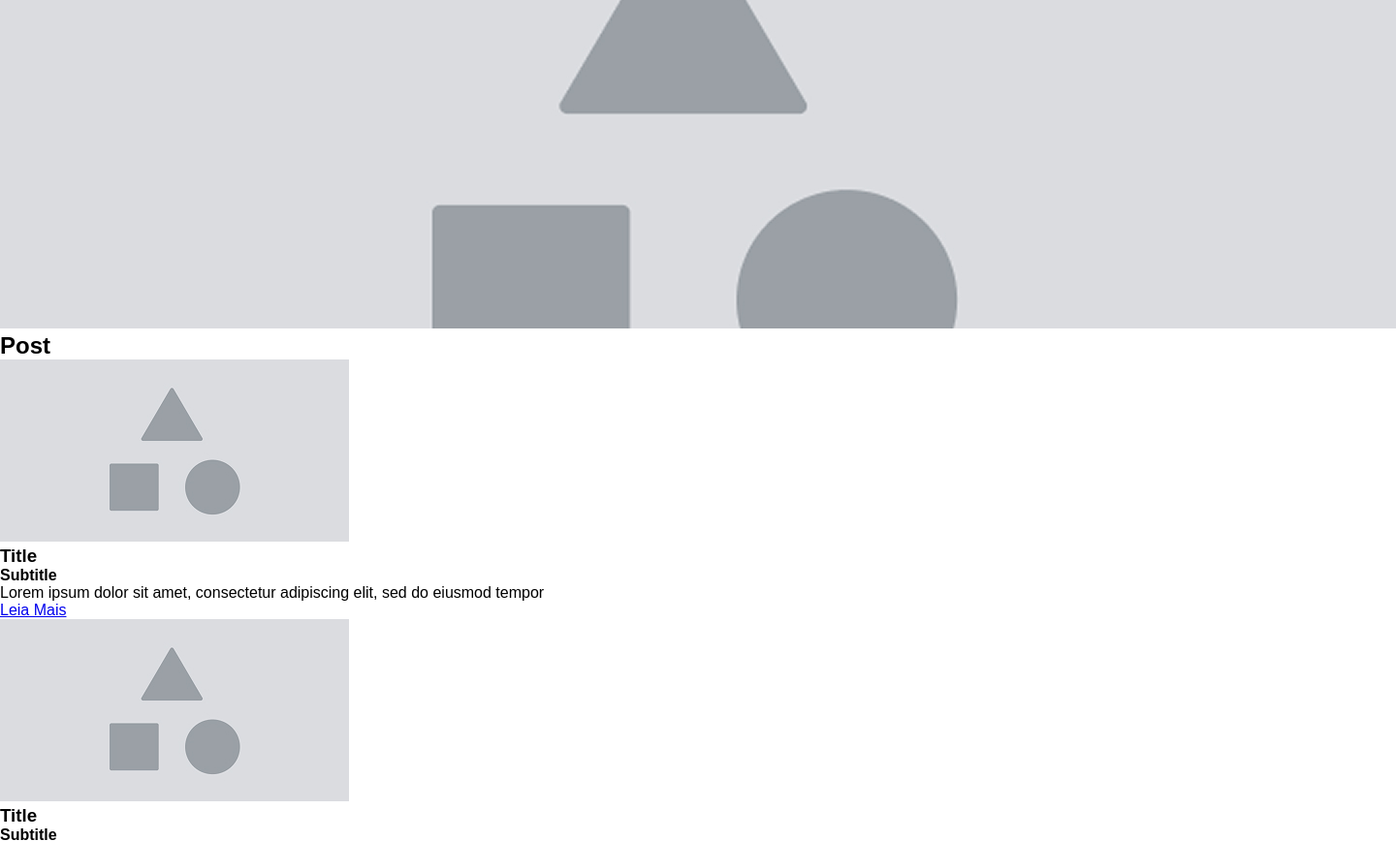
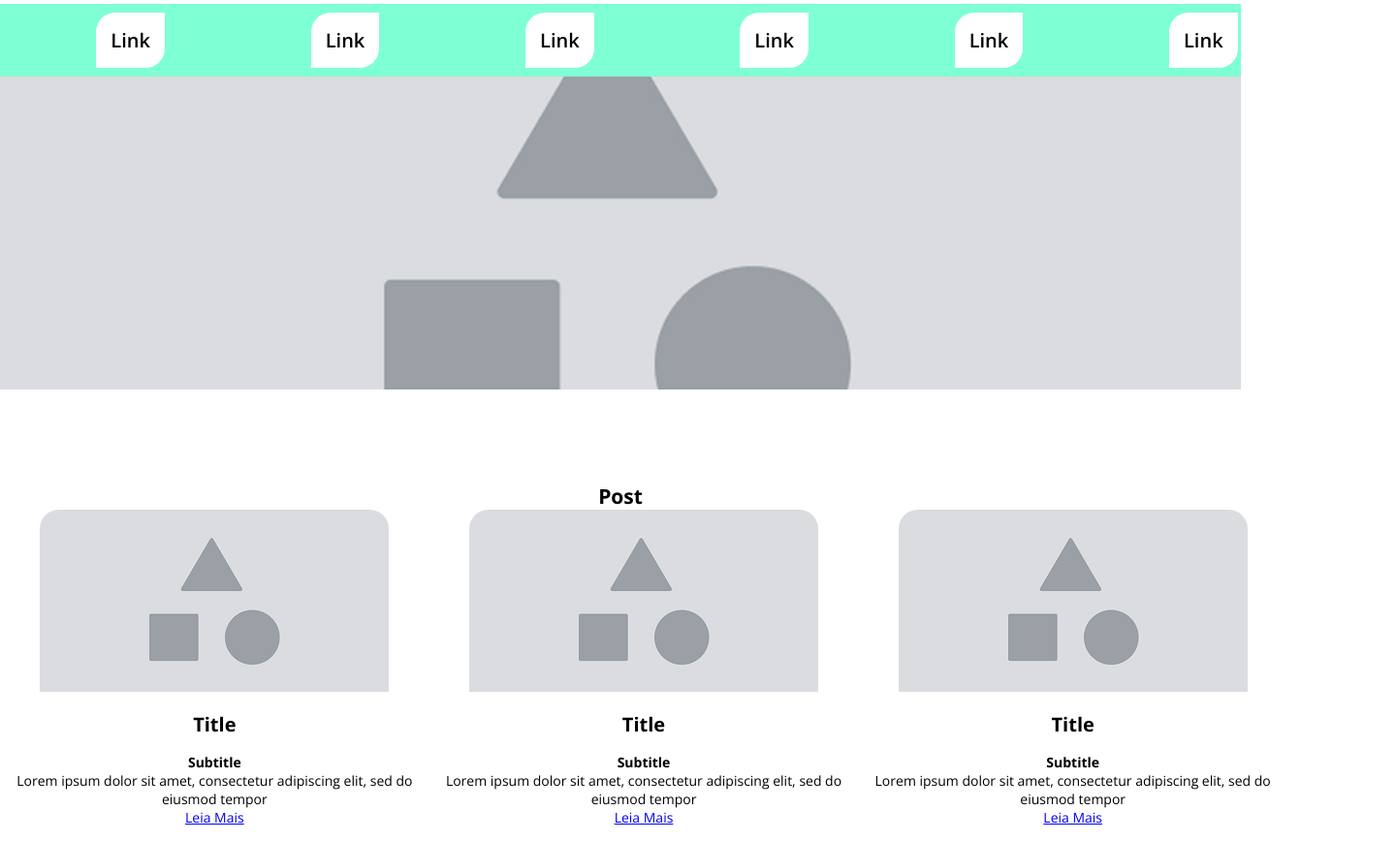
Before and after one commit to Mav-isolivr/aulas-css-SENAI, a plain HTML site: page wireframe/index.html in a window 1280 px wide. Shown: the part 79-947 px from the top of the page at 97% size, 1440 px wide, since content can reach past the window. Drawn offline with nearby package versions, Linux system fonts and the light colour scheme.

Commit message:
atualização no visual, modificação no CSS

```diff
--- a/wireframe/css/styles.css
+++ b/wireframe/css/styles.css
@@ -1,7 +1,7 @@
 * {
     margin: 0;
     padding: 0;
-    font-family: Arial, Helvetica, sans-serif;
+    font-family: "Open Sans", sans-serif;
 }
 
 
@@ -13,13 +13,68 @@
 
 /* header */
 
+header{
+    padding: 20px;
+}
+
 h1{
     text-align: center;
 }
 
 /* nav */
+
+    nav{
+        background: aquamarine;
+        padding: 24px;
+    }
+
 nav ul{
     list-style: none;
     display: flex;
+    justify-content: space-around;
+}
+
+nav ul li a {
+    color: #000;
+    font-weight: 600;
+    font-size: 20px;
+    text-decoration: none;
+    background: #fff;
+    padding: 15px;
+    transition: all ease-in-out 0.3s;
+    border-radius: 20px 0;
+}
+
+nav ul li a:hover{
+    background: #000;
+    color: #fff;
+    border-radius: 0 20px;
+}
+
+/* banner */
+
+#banner img{
+    width: 100%;
+}
+
+/* posts */
+
+.posts{
+    text-align: center;
+    margin: 91px 0 62px;
+    font-size: 14px;
+}
+
+.posts .container{
+    display: flex;
     justify-content: space-between;
 }
+
+.posts img{
+    border-radius: 20px 20px 0 0;
+}
+
+.posts h3{
+    font-size: 20px;
+    margin: 16px;
+}
--- a/wireframe/index.html
+++ b/wireframe/index.html
@@ -9,6 +9,11 @@
 
     <!-- Link para os estilos -->
     <link href="css/styles.css" rel="stylesheet">
+
+    <link rel="preconnect" href="https://fonts.googleapis.com">
+    <link rel="preconnect" href="https://fonts.gstatic.com" crossorigin>
+    <link href="https://fonts.googleapis.com/css2?family=Open+Sans:ital,wght@0,300..800;1,300..800&display=swap"
+        rel="stylesheet">
 
 
 </head>
@@ -41,6 +46,16 @@
             <h2>Post</h2>
 
             <div class="container">
+                <!-- inicio:card -->
+                <div class="card">
+                    <img src="images/image-post.jpg" alt="imagem do post">
+                    <h3>Title</h3>
+                    <h4>Subtitle</h4>
+                    <p>Lorem ipsum dolor sit amet, consectetur adipiscing elit, sed do eiusmod tempor</p>
+                    <a href="#">Leia Mais</a>
+                </div>
+                <!-- fim:card -->
+
                 <!-- inicio:card -->
                 <div class="card">
                     <img src="images/image-post.jpg" alt="imagem do post">
```
